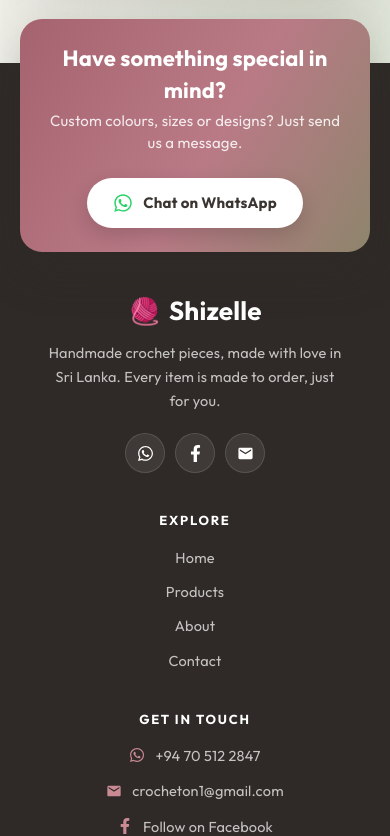
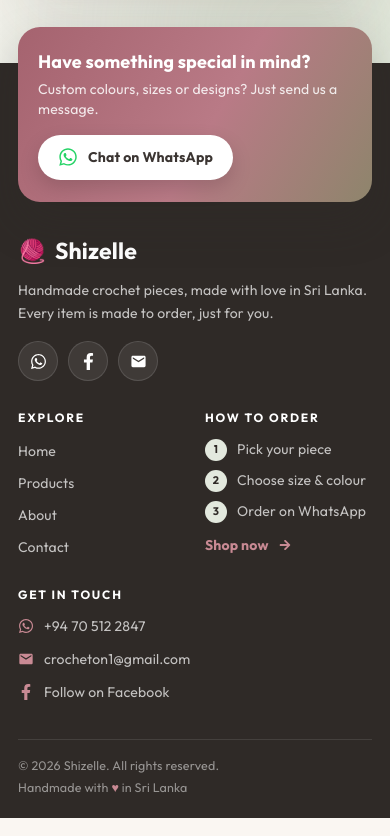
Before and after one commit to shihariAyodya/crochet-shop, a Next.js app in the folder frontend/: page / in a window 390 px wide. Shown: the part 6832-7668 px from the top of the page. Built offline with nearby package versions, Linux system fonts and the light colour scheme.

Commit message:
Footer mobile layout

```diff
--- a/frontend/src/components/Footer.css
+++ b/frontend/src/components/Footer.css
@@ -23,17 +23,20 @@
   background: linear-gradient(120deg, var(--color-rose-dark) 0%, #b97a86 55%, var(--color-sage-dark) 130%);
   box-shadow: 0 20px 44px rgba(47, 42, 39, 0.28);
 }
+
 .ft-cta-text h3 {
   margin: 0 0 4px;
   font-size: 22px;
   font-weight: 700;
   color: #fff;
 }
+
 .ft-cta-text p {
   margin: 0;
   font-size: 15px;
   color: rgba(255, 255, 255, 0.85);
 }
+
 .ft-cta-btn {
   flex-shrink: 0;
   display: inline-flex;
@@ -49,10 +52,12 @@
   box-shadow: 0 8px 20px rgba(0, 0, 0, 0.15);
   transition: transform 0.25s ease, box-shadow 0.25s ease;
 }
+
 .ft-cta-btn svg {
   font-size: 20px;
   color: #25d366;
 }
+
 .ft-cta-btn:hover {
   transform: translateY(-2px);
   box-shadow: 0 12px 26px rgba(0, 0, 0, 0.22);
@@ -90,6 +95,7 @@
   display: flex;
   gap: 10px;
 }
+
 .ft-social a {
   width: 40px;
   height: 40px;
@@ -103,6 +109,7 @@
   border: 1px solid rgba(255, 255, 255, 0.12);
   transition: background 0.25s ease, transform 0.25s ease, border-color 0.25s ease;
 }
+
 .ft-social a:hover {
   transform: translateY(-3px);
   background: var(--color-rose);
@@ -137,10 +144,12 @@
   text-decoration: none;
   transition: color 0.2s ease, transform 0.2s ease;
 }
+
 .ft-col a:hover {
   color: #fff;
   transform: translateX(3px);
 }
+
 .ft-contact svg {
   font-size: 16px;
   color: var(--color-rose);
@@ -151,6 +160,7 @@
 .ft-steps {
   counter-reset: step;
 }
+
 .ft-steps li {
   counter-increment: step;
   display: flex;
@@ -158,6 +168,7 @@
   gap: 10px;
   font-size: 14.5px;
 }
+
 .ft-steps li::before {
   content: counter(step);
   width: 22px;
@@ -178,6 +189,7 @@
   color: var(--color-rose);
   font-weight: 700;
 }
+
 .ft-shop-link svg {
   font-size: 12px;
 }
@@ -195,9 +207,11 @@
   font-size: 13.5px;
   color: rgba(255, 255, 255, 0.5);
 }
+
 .ft-bottom p {
   margin: 0;
 }
+
 .ft-heart {
   color: var(--color-rose);
 }
@@ -208,33 +222,97 @@
     grid-template-columns: 1fr 1fr;
     gap: 32px;
   }
+
   .ft-brand {
     grid-column: 1 / -1;
   }
 }
 
 @media (max-width: 640px) {
+  .ft {
+    padding: 0 18px;
+  }
+
   .ft-cta {
     flex-direction: column;
-    text-align: center;
-    padding: 24px 22px;
+    align-items: flex-start;
+    gap: 16px;
+    padding: 22px 20px;
+    top: -36px;
   }
+
+  .ft-cta-text h3 {
+    font-size: 18px;
+  }
+
+  .ft-cta-text p {
+    font-size: 14px;
+  }
+
+  .ft-cta-btn {
+    padding: 12px 20px;
+    font-size: 14px;
+  }
+
+  /* Two columns side by side, left aligned (like desktop) */
   .ft-main {
-    grid-template-columns: 1fr;
-    text-align: center;
+    grid-template-columns: 1fr 1fr;
+    gap: 28px 20px;
+    padding-bottom: 32px;
+    text-align: left;
   }
+
+  .ft-brand {
+    grid-column: 1 / -1;
+  }
+
   .ft-brand p {
-    margin-left: auto;
-    margin-right: auto;
+    max-width: none;
+    font-size: 14px;
+    margin-bottom: 16px;
   }
-  .ft-social,
+
+  .ft-logo {
+    font-size: 23px;
+  }
+
+  /* Explore | How to order on one row, Get in touch full width below */
+  .ft-main>.ft-col:nth-child(2) {
+    order: 1;
+  }
+
+  .ft-main>.ft-col:nth-child(4) {
+    order: 2;
+  }
+
+  .ft-main>.ft-col:nth-child(3) {
+    order: 3;
+    grid-column: 1 / -1;
+  }
+
+  .ft-col h4 {
+    margin: 0 0 12px;
+    font-size: 12px;
+  }
+
   .ft-col ul,
   .ft-col ol {
-    align-items: center;
-    justify-content: center;
+    gap: 9px;
   }
+
+  .ft-col a,
+  .ft-steps li {
+    font-size: 14px;
+  }
+
+  .ft-col .ft-shop-link {
+    margin-top: 12px;
+  }
+
   .ft-bottom {
-    justify-content: center;
-    text-align: center;
+    flex-direction: column;
+    gap: 4px;
+    font-size: 12.5px;
+    padding: 16px 0 22px;
   }
 }
```
